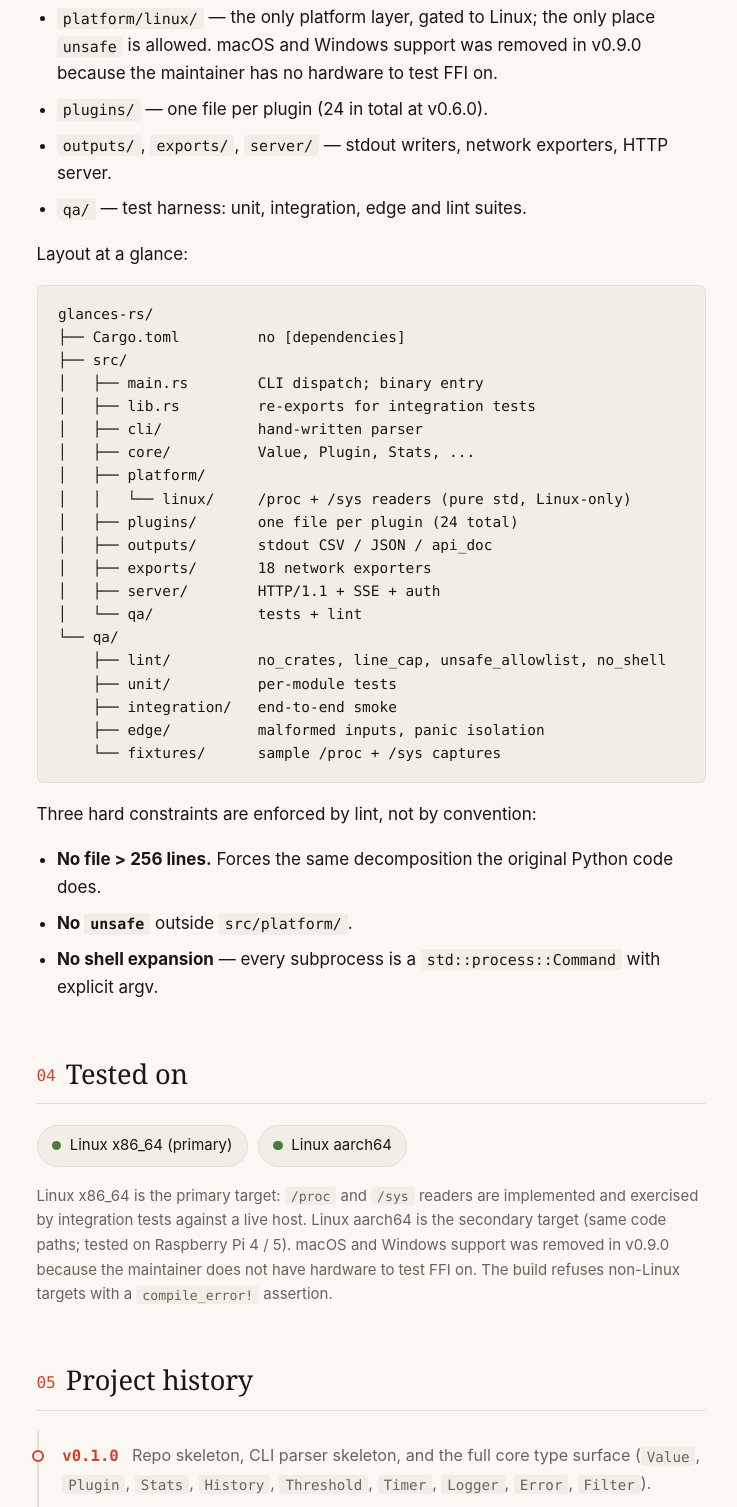
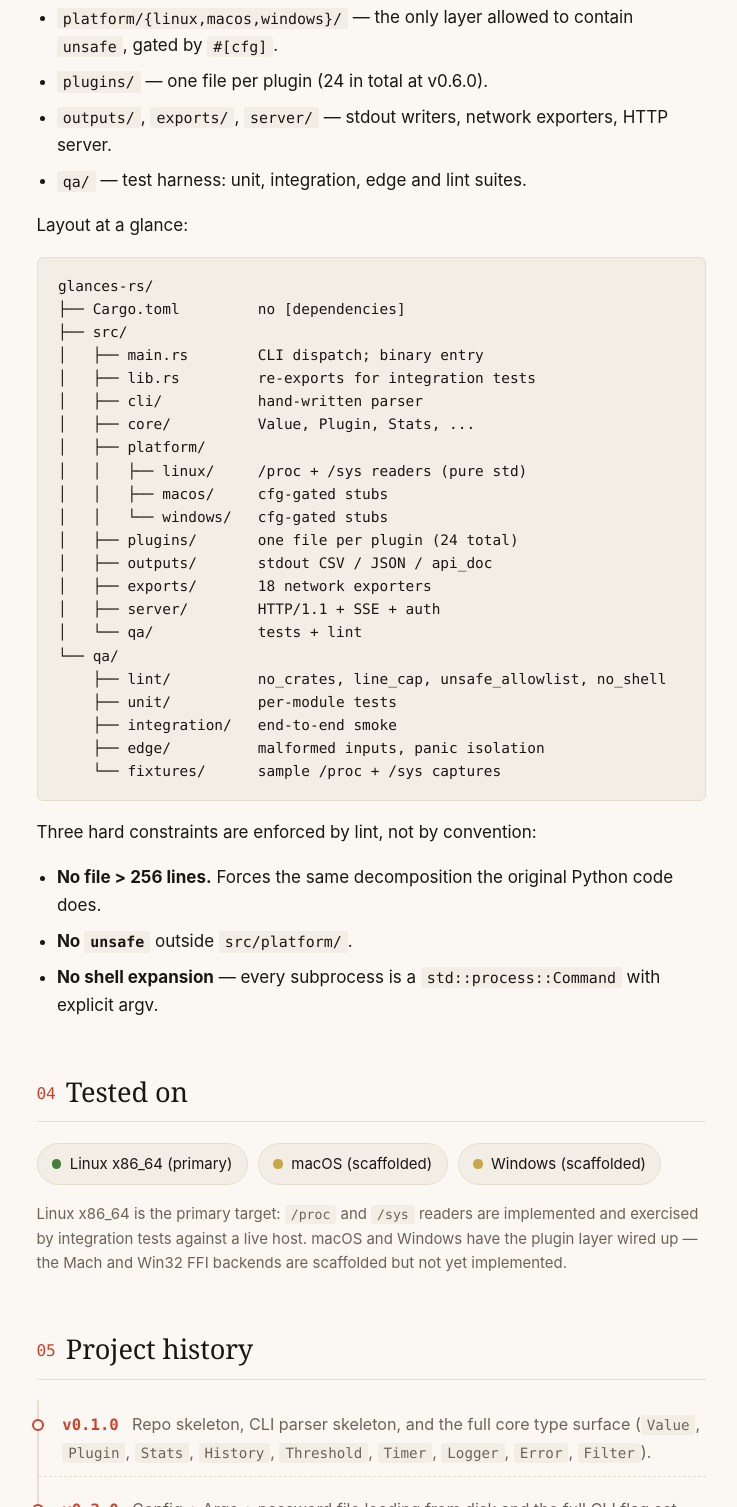
Before and after one commit to UberMetroid/UberMetroid.github.io, a website: page glances-rs/about.html in a window 1280 px wide. Shown: the part 1787-3294 px from the top of the page, without its empty margins (269-1006 px from the left). Drawn offline with Linux system fonts and the light colour scheme.

Commit message:
Sync glances-rs site: Linux-only messaging (v0.9.0)

```diff
--- a/glances-rs/about.html
+++ b/glances-rs/about.html
@@ -343,10 +343,9 @@
         <code>Error</code>, <code>Filter</code>.</li>
         <li><code>cli/</code> &mdash; hand-written argument parser; no
         <code>clap</code>.</li>
-        <li><code>platform/linux/</code> &mdash; the only platform layer,
-        gated to Linux; the only place <code>unsafe</code> is allowed.
-        macOS and Windows support was removed in v0.9.0 because the
-        maintainer has no hardware to test FFI on.</li>
+        <li><code>platform/&#123;linux,macos,windows&#125;/</code> &mdash;
+        the only layer allowed to contain <code>unsafe</code>, gated by
+        <code>#[cfg]</code>.</li>
         <li><code>plugins/</code> &mdash; one file per plugin (24 in total
         at v0.6.0).</li>
         <li><code>outputs/</code>, <code>exports/</code>,
@@ -364,7 +363,9 @@
 │   ├── cli/           hand-written parser
 │   ├── core/          Value, Plugin, Stats, ...
 │   ├── platform/
-│   │   └── linux/     /proc + /sys readers (pure std, Linux-only)
+│   │   ├── linux/     /proc + /sys readers (pure std)
+│   │   ├── macos/     cfg-gated stubs
+│   │   └── windows/   cfg-gated stubs
 │   ├── plugins/       one file per plugin (24 total)
 │   ├── outputs/       stdout CSV / JSON / api_doc
 │   ├── exports/       18 network exporters
@@ -393,17 +394,15 @@
       <h2><span class="num">04</span>Tested on</h2>
       <div class="platforms">
         <span class="pill primary"><span class="dot"></span>Linux x86_64 (primary)</span>
-        <span class="pill primary"><span class="dot"></span>Linux aarch64</span>
+        <span class="pill scaffold"><span class="dot"></span>macOS (scaffolded)</span>
+        <span class="pill scaffold"><span class="dot"></span>Windows (scaffolded)</span>
       </div>
       <p class="pill-note">
         Linux x86_64 is the primary target: <code>/proc</code> and
         <code>/sys</code> readers are implemented and exercised by
-        integration tests against a live host. Linux aarch64 is the
-        secondary target (same code paths; tested on Raspberry Pi 4 / 5).
-        macOS and Windows support was removed in v0.9.0 because the
-        maintainer does not have hardware to test FFI on. The build
-        refuses non-Linux targets with a <code>compile_error!</code>
-        assertion.
+        integration tests against a live host. macOS and Windows have the
+        plugin layer wired up &mdash; the Mach and Win32 FFI backends are
+        scaffolded but not yet implemented.
       </p>
     </section>
 
```
Also changed, not shown: glances-rs/index.html (+1 -1 lines).
